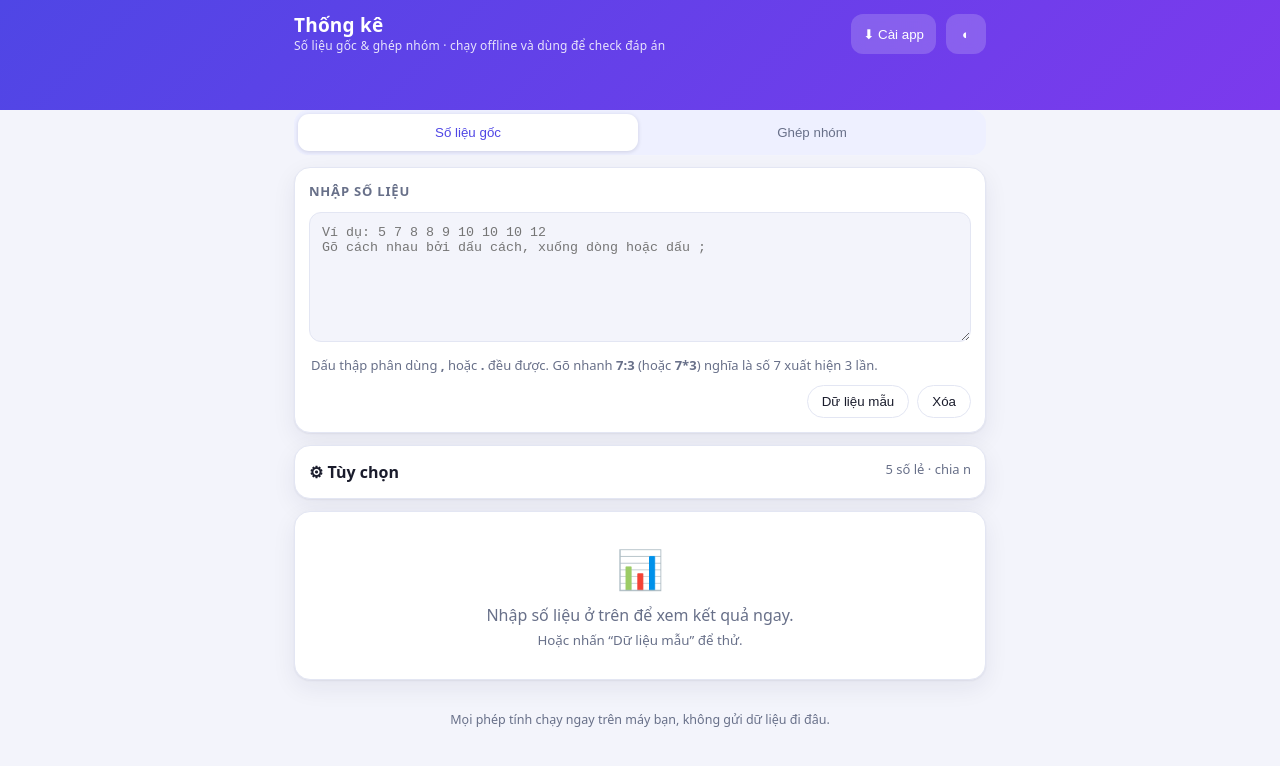
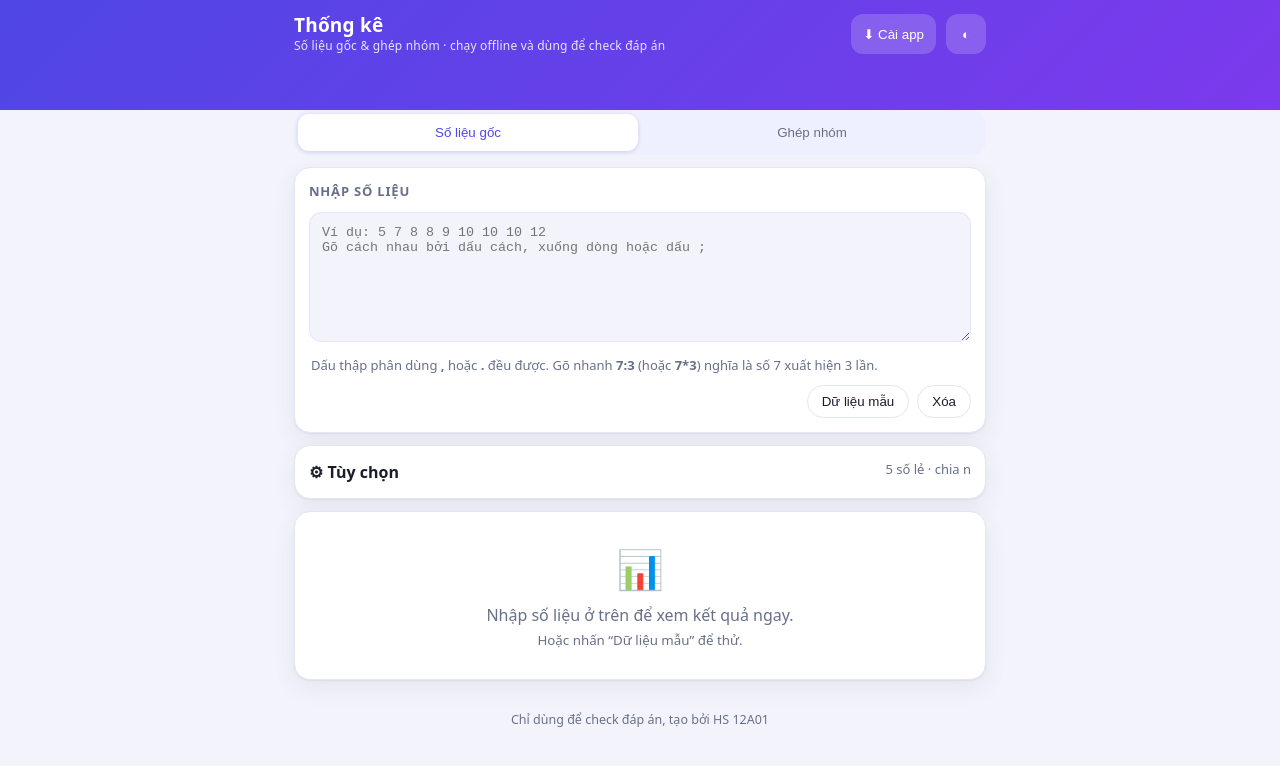
Before and after one commit to ProGamingVN/WebTinhToanThongKe, a plain HTML site: page docs/index.html in a window 1280 px wide. Drawn offline with Linux system fonts and the light colour scheme.

Commit message:
Update footer text in index.html

```diff
--- a/docs/index.html
+++ b/docs/index.html
@@ -194,7 +194,7 @@ footer{text-align:center;color:var(--muted);font-size:12.5px;padding:6px 14px}
 
   <footer>
     <p><span class="badge" id="off" hidden>● Đã sẵn sàng dùng offline</span></p>
-    <p>Mọi phép tính chạy ngay trên máy bạn, không gửi dữ liệu đi đâu.</p>
+    <p>Chỉ dùng để check đáp án, tạo bởi HS 12A01 </p>
   </footer>
 </main>
 
```
